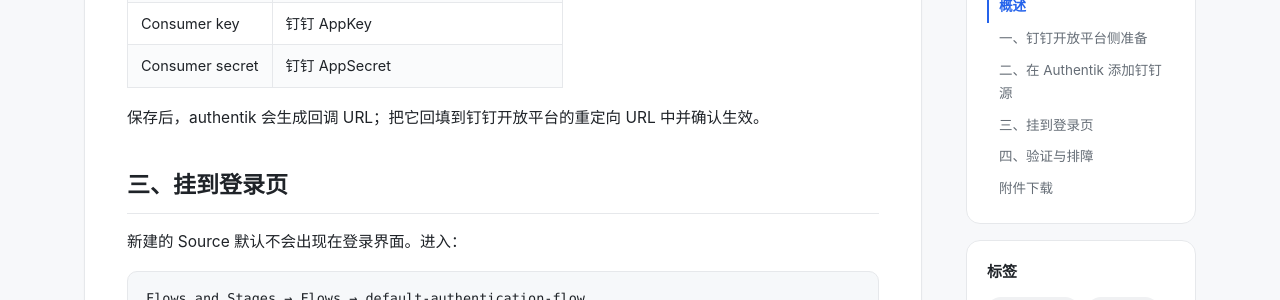
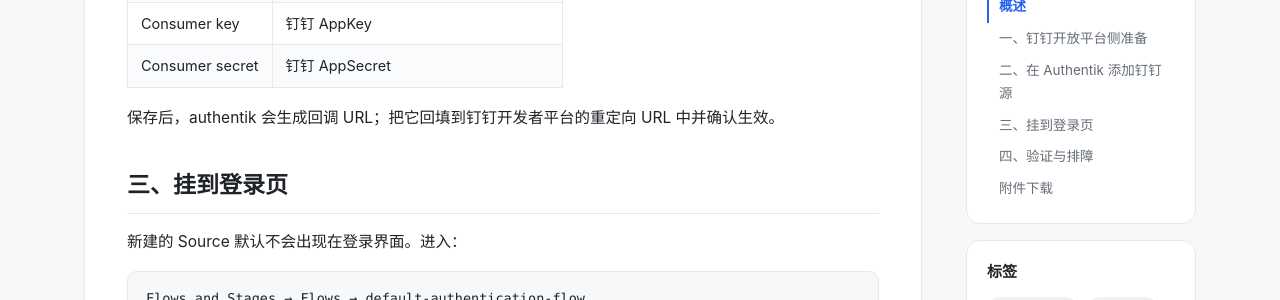
Before and after one commit to cofferwu/blog, a Jekyll site: the page built from authentik-dingding.md, in a window 1280 px wide and 900 px high, scrolled down 1799 px. Shown: the part 152-452 px from the top of the window. Built offline with Jekyll 4.4.1, drawn with Linux system fonts in a browser that asks for light colours.

Commit message:
Update authentik-dingding.md

```diff
--- a/authentik-dingding.md
+++ b/authentik-dingding.md
@@ -55,7 +55,7 @@ docker compose up -d --force-recreate server worker
 | Consumer key | 钉钉 AppKey |
 | Consumer secret | 钉钉 AppSecret |
 
-保存后，authentik 会生成回调 URL；把它回填到钉钉开放平台的重定向 URL 中并确认生效。
+保存后，authentik 会生成回调 URL；把它回填到钉钉开发者平台的重定向 URL 中并确认生效。
 
 
 
```
